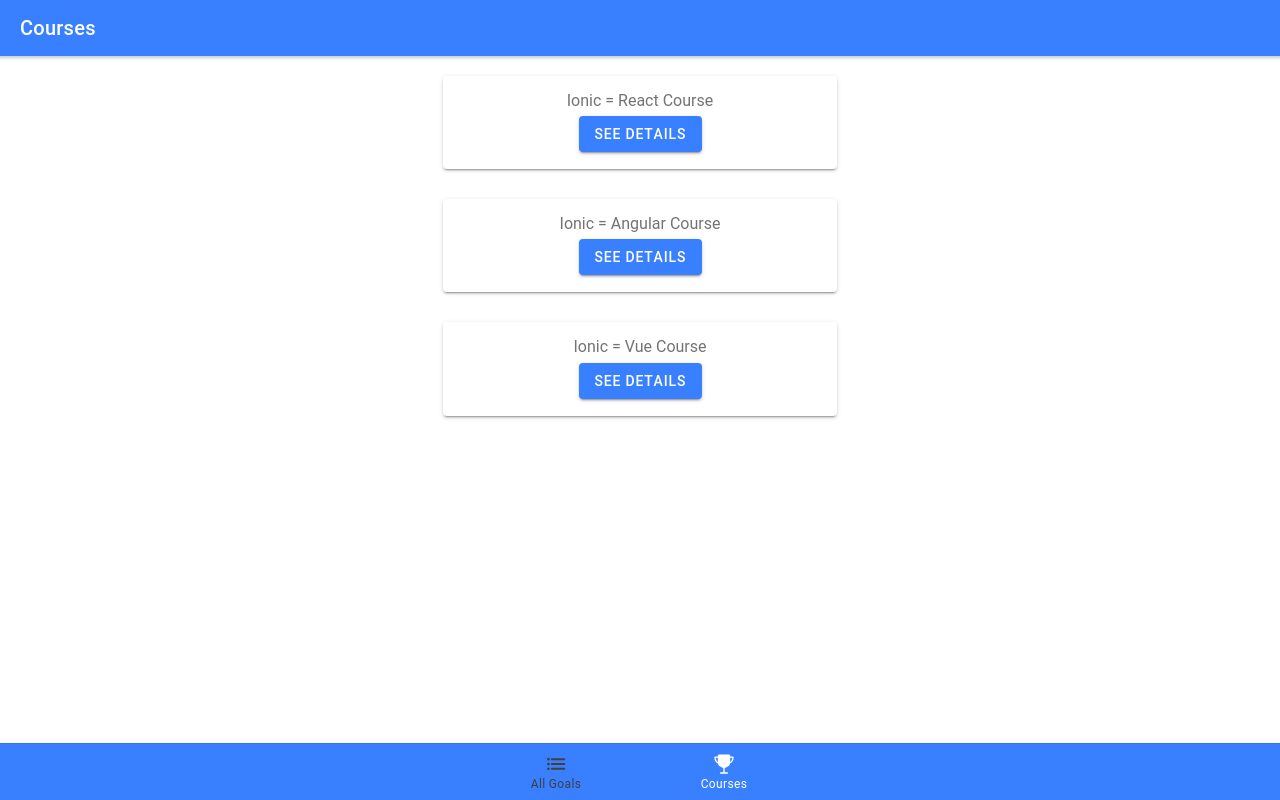
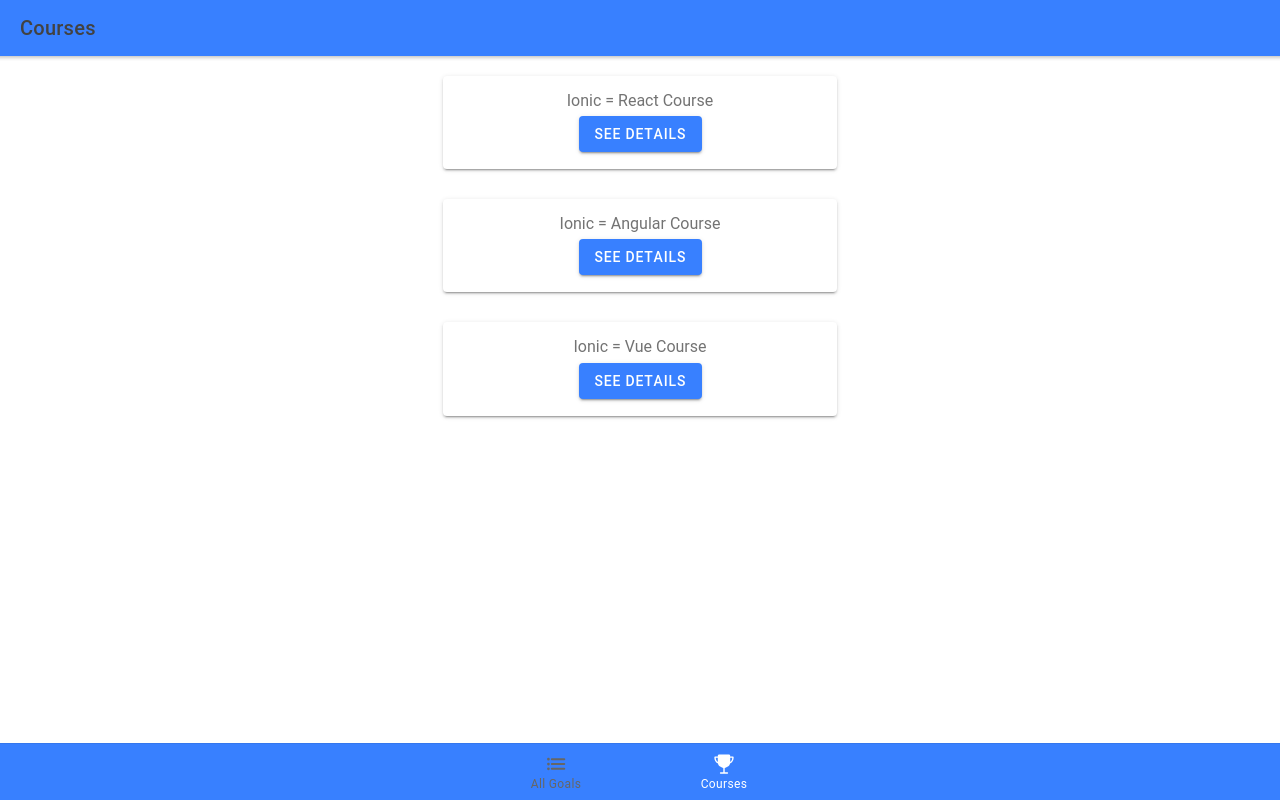
Before and after one commit to irving-caamal/ionic-react-crash-course, a React (Create React App) app: page /courses in a window 1280 px wide. Built offline with nearby package versions, Linux system fonts and the light colour scheme.

Commit message:
cambiois

```diff
--- a/src/theme/custom.css
+++ b/src/theme/custom.css
@@ -1,7 +1,12 @@
 :root {
   --ion-toolbar-background: var(--ion-color-primary);
+  /*--ion-toolbar-color: var(--ion-color-primary-contrast);*/
+
   --ion-tab-bar-background: var(--ion-color-primary);
-  --ion-toolbar-color: white;
-  --ion-tab-bar-color-selected: white;
-  --ion-tab-bar-color: #403f3f;
+  --ion-tab-bar-color-selected: var(--ion-color-primary-contrast);;
+  /*--ion-tab-bar-color: #403f3f;*/
 }
+
+-ion-back-button {
+  --color: var(--ion-color-primary-contrast)
+}
```
